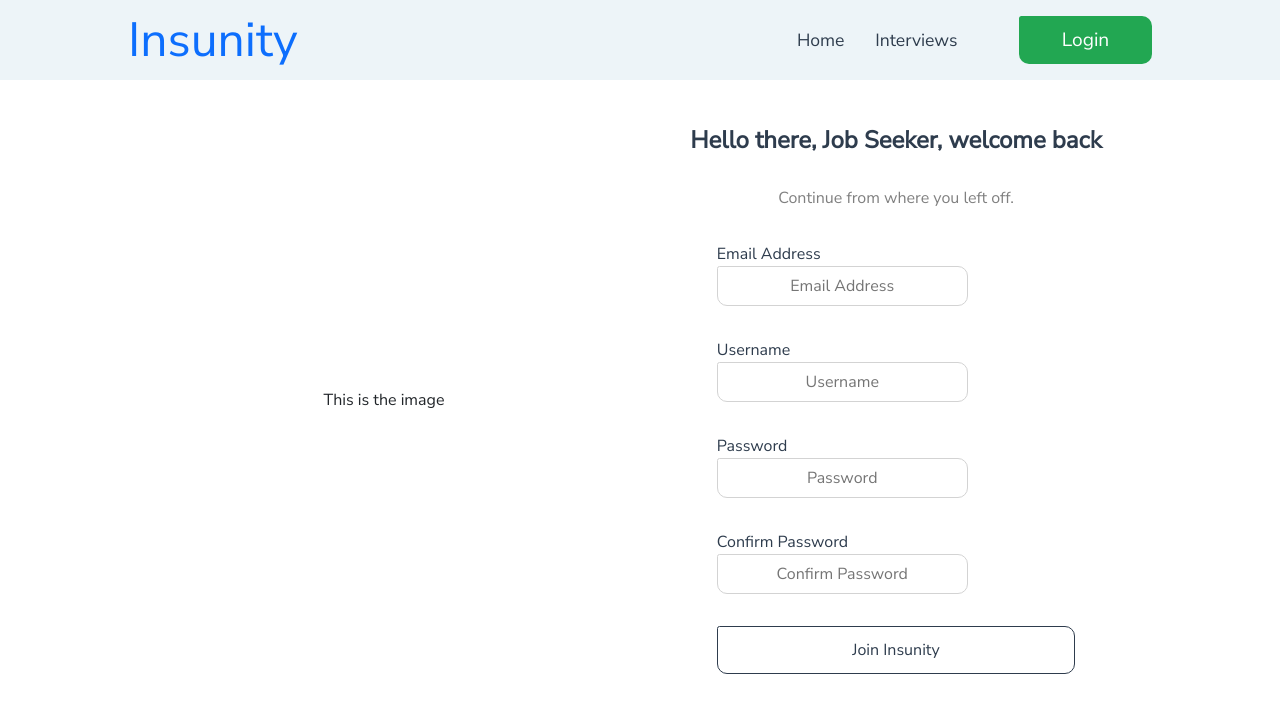
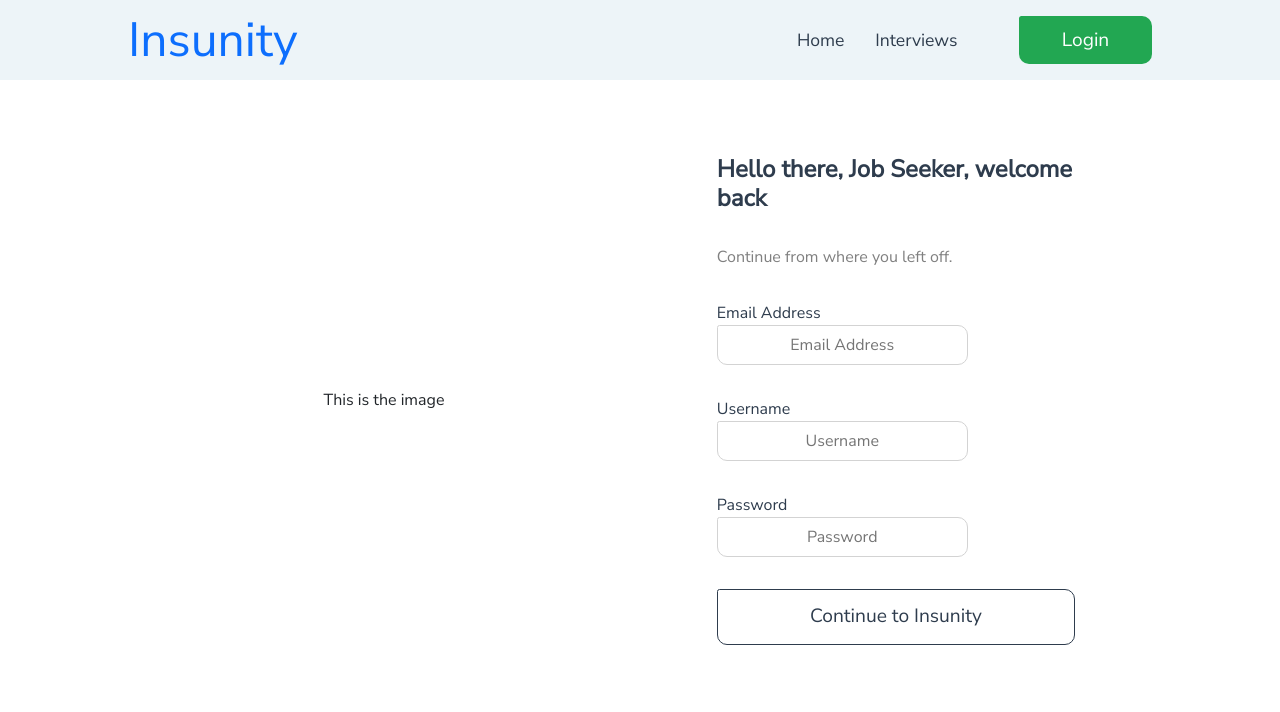
Before and after one commit to MokuaEnock/mboka, a React (Vite) app: page /auth/login in a window 1280 px wide. Shown: the top 712 px of the page. Built offline with nearby package versions, Linux system fonts and the light colour scheme; a small style sheet from the web is missing.

Commit message:
create teh interviews component and connect it to the routes

```diff
--- a/src/App.jsx
+++ b/src/App.jsx
@@ -20,6 +20,7 @@ import SeekerHome from "./Pages/seeker/home/home";
 import SeekerReccomdendations from "./Pages/seeker/reccomendations/rec";
 import SeekerProfile from "./Pages/seeker/profile/profile";
 import SeekerSignup from "./Pages/seeker/signup/signup";
+import SeekerInterviews from "./Pages/seeker/interviews/interviews";
 
 function App() {
   return (
@@ -46,6 +47,7 @@ function App() {
           <Route path="reccs" element={<SeekerReccomdendations />} />
           <Route path="profile" element={<SeekerProfile />} />
           <Route path="signup" element={<SeekerSignup />} />
+          <Route path="interviews" element={<SeekerInterviews />} />
         </Route>
 
         <Route path="/auth">
--- a/src/Components/seeker/header/header.jsx
+++ b/src/Components/seeker/header/header.jsx
@@ -34,9 +34,9 @@ export default function SeekerHeader() {
             <FaEnvelope />
             <span>Messages</span>
           </Link>
-          <Link to="/applied-jobs" className="menu-link">
+          <Link to="/seeker/interviews" className="menu-link">
             <FaListAlt />
-            <span>Applied Jobs</span>
+            <span>Interviews</span>
           </Link>
         </span>
 
--- a/src/Pages/auth/auth.css
+++ b/src/Pages/auth/auth.css
@@ -24,11 +24,13 @@
 .auth > form > div > h3 {
   font-size: 1.5rem;
   color: var(--primary);
+  width: 70%;
   font-weight: bold;
 }
 
 .auth > form > div > p {
   color: grey;
+  width: 70%;
   font-size: 1rem;
 }
 
@@ -63,16 +65,16 @@
 
 .auth-form-button {
   width: 70%;
-  height: 6vh;
+  height: 7vh;
   background-color: transparent;
-  font-size: 1rem;
+  font-size: 1.2rem;
   color: var(--primary);
   border-radius: 2.5px 10px 10px 10px;
 }
 
 .auth-form-button:hover {
-  background-color: var(--primary);
-  color: white;
+  background-color: var(--four);
+  color: var(--third);
 }
 
 #auth-form-errors {
--- a/src/Pages/auth/login.jsx
+++ b/src/Pages/auth/login.jsx
@@ -7,7 +7,6 @@ export default function Login() {
   const [email, setEmail] = useState("");
   const [password, setPassword] = useState("");
   const [username, setUsername] = useState("");
-  const [passwordConfirmation, setPasswordConfirmation] = useState("");
   // const [formErrors, setFormErrors] = useState([]);
   // let navigate = useNavigate();
   const handleSubmit = (event) => {
@@ -52,20 +51,8 @@ export default function Login() {
               />
             </label>
 
-            <label className="auth-form-input">
-              <p>Confirm Password</p>
-              <input
-                type="password"
-                placeholder="Confirm Password"
-                value={passwordConfirmation}
-                onChange={(event) =>
-                  setPasswordConfirmation(event.target.value)
-                }
-              />
-            </label>
-
             <button type="submit" className="auth-form-button">
-              Join Insunity
+              Continue to Insunity
             </button>
 
             {/* <div id="auth-form-errors">
--- /dev/null
+++ b/src/Pages/seeker/interviews/interviews.jsx
@@ -0,0 +1,21 @@
+import SeekerHeader from "../../../Components/seeker/header/header";
+import "./interviews.css";
+
+export default function SeekerInterviews() {
+  function Container() {
+    return (
+      <main className="seeker">
+        <section className="seeker-interview">
+          This is the seeker interview
+        </section>
+      </main>
+    );
+  }
+
+  return (
+    <>
+      <SeekerHeader />
+      <Container />
+    </>
+  );
+}
```
Also changed, not shown: src/Pages/seeker/interviews/interviews.css (added).
